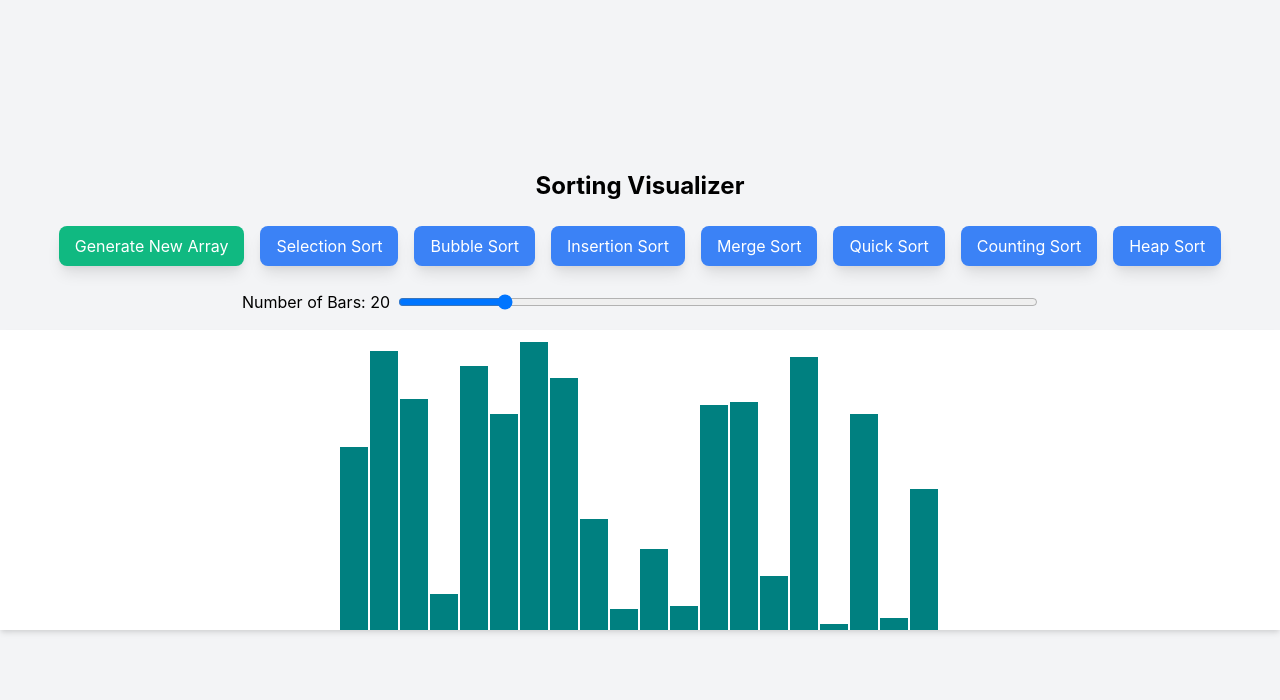
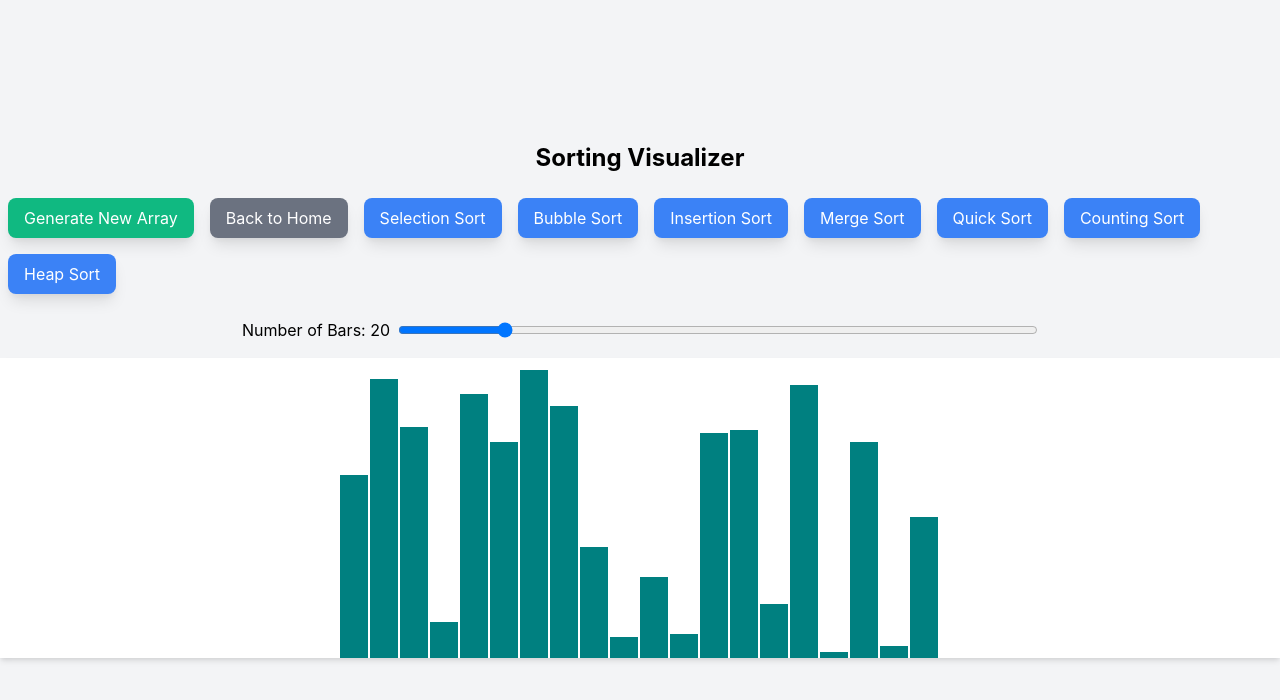
Before and after one commit to dexon888/Algo-Visualizer, a React (Create React App) app in the folder frontend/: page /sorting in a window 1280 px wide. Shown: the top 700 px of the page. Built offline with nearby package versions, Linux system fonts and the light colour scheme.

Commit message:
Added a back button

```diff
--- a/frontend/src/pages/SortingVisualizer.jsx
+++ b/frontend/src/pages/SortingVisualizer.jsx
@@ -1,5 +1,7 @@
+// src/pages/SortingVisualizer.js
 import React, { useEffect, useState } from 'react';
 import * as d3 from 'd3';
+import { useNavigate } from 'react-router-dom'; // Import useNavigate for navigation
 import '../App.css'; // Make sure to import your CSS file
 
 function SortingVisualizer() {
@@ -7,6 +9,7 @@ function SortingVisualizer() {
   const [numBars, setNumBars] = useState(20);
   const [isSorting, setIsSorting] = useState(false);
   const [delay, setDelay] = useState(100);
+  const navigate = useNavigate(); // Use useNavigate for navigation
 
   useEffect(() => {
     generateNewArray();
@@ -396,11 +399,15 @@ function SortingVisualizer() {
         <button onClick={generateNewArray} className="px-4 py-2 bg-green-500 text-white rounded-lg shadow-lg m-2">
           Generate New Array
         </button>
+        <button onClick={() => navigate('/')} className="px-4 py-2 bg-gray-500 text-white rounded-lg shadow-lg m-2">
+          Back to Home
+        </button>
         {algorithms.map((algo) => (
           <div className="tooltip" key={algo.name}>
             <button
               onClick={() => handleSort(algo.name.replace(' ', '').toLowerCase())}
               className="px-4 py-2 bg-blue-500 text-white rounded-lg shadow-lg m-2"
+              disabled={isSorting}
             >
               {algo.name}
             </button>
```
